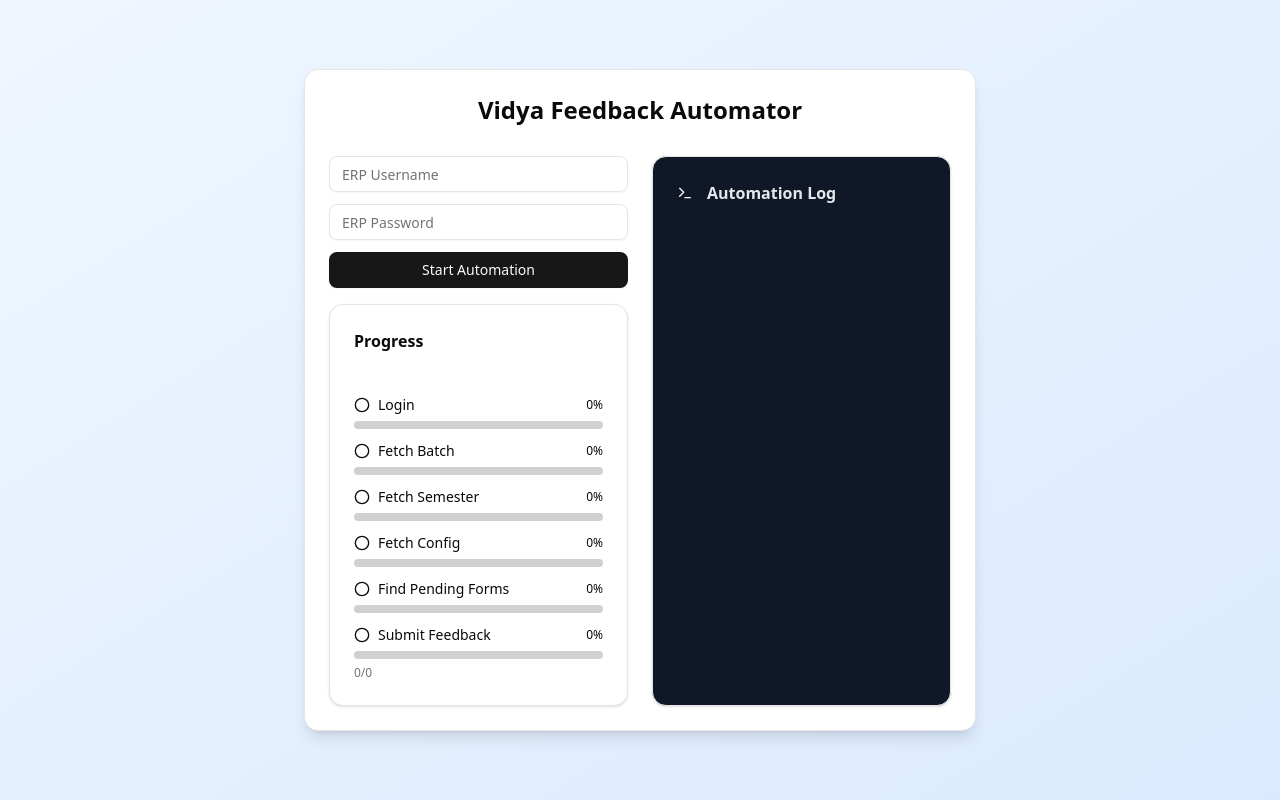
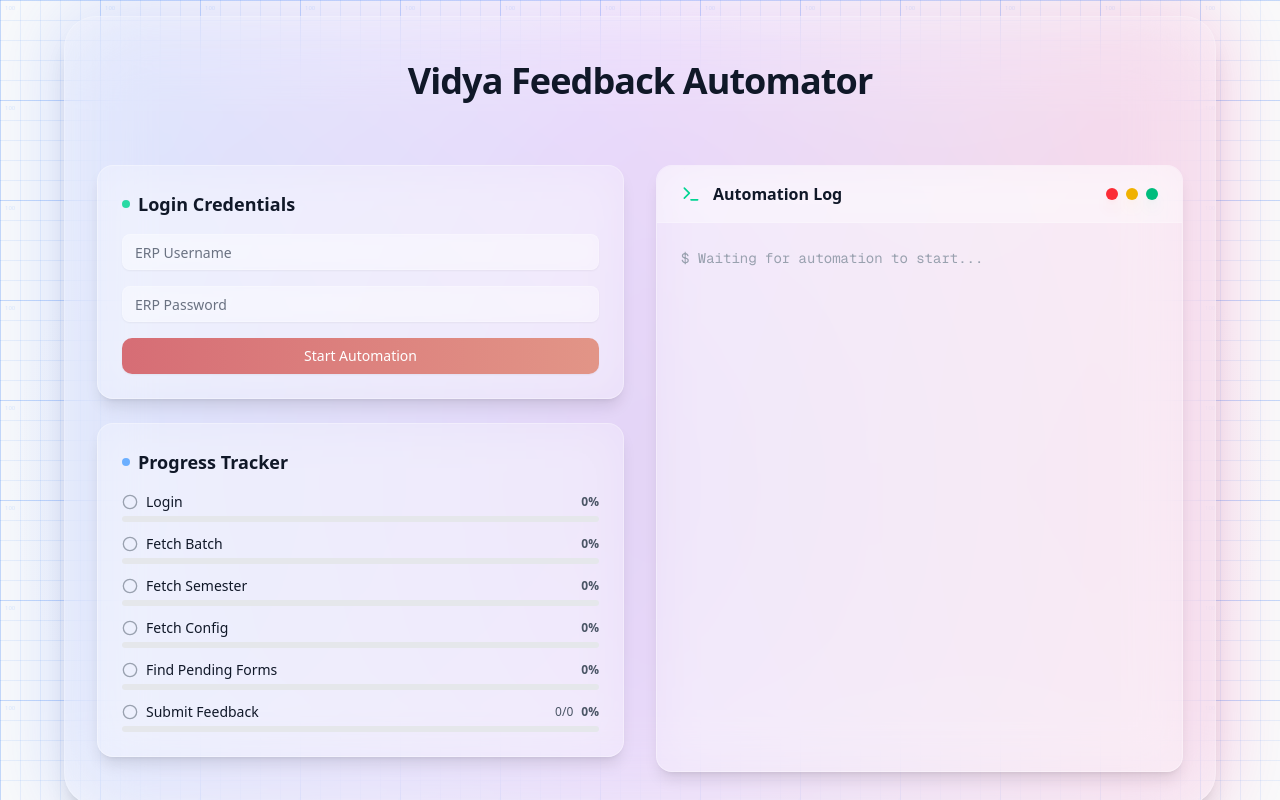
Before and after one commit to NivinLouis/feedback-automator, a Next.js app: page / in a window 1280 px wide. Shown: the top 800 px of the page. Built offline with nearby package versions, Linux system fonts and the light colour scheme.

Commit message:
the makeover

```diff
--- a/src/app/page.js
+++ b/src/app/page.js
@@ -1,13 +1,8 @@
-// File: src/app/page.js
-
 "use client";
-
 import { useEffect, useRef, useState } from "react";
 import { Button } from "@/components/ui/button";
 import { Input } from "@/components/ui/input";
-import { Card, CardContent, CardHeader, CardTitle } from "@/components/ui/card";
 import { ScrollArea } from "@/components/ui/scroll-area";
-import { Alert, AlertDescription, AlertTitle } from "@/components/ui/alert";
 import { Progress } from "@/components/ui/progress";
 import {
   Terminal,
@@ -16,6 +11,7 @@ import {
   CheckCircle2,
   Circle,
   Github,
+  Sparkles,
 } from "lucide-react";
 
 const INITIAL_STEPS = [
@@ -51,6 +47,7 @@ export default function HomePage() {
       endOfLogsRef.current.scrollIntoView({ behavior: "smooth" });
     }
   }, [logs]);
+
   const resetUI = () => {
     setLogs([]);
     setError("");
@@ -146,77 +143,181 @@ export default function HomePage() {
   const StepRow = ({ label, progress, detail }) => {
     const statusIcon =
       progress >= 100 ? (
-        <CheckCircle2 className="h-4 w-4" />
+        <CheckCircle2 className="h-4 w-4 text-emerald-400" />
       ) : progress > 0 ? (
-        <Loader2 className="h-4 w-4 animate-spin" />
+        <Loader2 className="h-4 w-4 animate-spin text-blue-400" />
       ) : (
-        <Circle className="h-4 w-4" />
+        <Circle className="h-4 w-4 text-gray-400" />
       );
 
     return (
-      <div className="space-y-1.5">
-        <div className="flex items-center justify-between">
-          <div className="flex items-center gap-2 text-sm">
+      <div className="space-y-1">
+        <div className="flex items-center justify-between text-sm">
+          <div className="flex items-center gap-2">
             {statusIcon}
-            <span className="font-medium">{label}</span>
+            <span className="font-medium text-gray-900">{label}</span>
           </div>
-          <span className="text-xs tabular-nums">
+          <div className="flex items-center gap-2">
+            {detail && <span className="text-xs text-gray-600">{detail}</span>}
+            <span className="text-xs tabular-nums font-semibold text-gray-600">
               {Math.min(progress, 100)}%
             </span>
           </div>
-        <Progress value={Math.min(progress, 100)} />
-        {detail ? (
-          <div className="text-xs text-muted-foreground">{detail}</div>
-        ) : null}
+        </div>
+        <div className="relative h-1.5 bg-gray-200 rounded-full overflow-hidden">
+          <div
+            className="absolute inset-y-0 left-0 bg-gradient-to-r from-[#d66d75] to-[#e29587] transition-all duration-500"
+            style={{ width: `${Math.min(progress, 100)}%` }}
+          ></div>
+        </div>
       </div>
     );
   };
 
   return (
-    <div className="min-h-screen bg-gradient-to-br from-blue-50 to-blue-100 flex flex-col">
-      <main className="flex items-center justify-center min-h-screen bg-gradient-to-br from-blue-50 to-blue-100 p-4">
-        <Card className="w-full max-w-2xl shadow-lg">
-          <CardHeader>
-            <CardTitle className="text-center text-2xl">
+    <div className="min-h-screen relative overflow-hidden">
+      <div className="absolute inset-0 bg-gray-50">
+        <div
+          className="absolute inset-0"
+          style={{
+            backgroundImage: `
+              linear-gradient(to right, rgba(59, 130, 246, 0.1) 1px, transparent 1px),
+              linear-gradient(to bottom, rgba(59, 130, 246, 0.1) 1px, transparent 1px)
+            `,
+            backgroundSize: "20px 20px",
+          }}
+        />
+        <div
+          className="absolute inset-0"
+          style={{
+            backgroundImage: `
+              linear-gradient(to right, rgba(59, 130, 246, 0.2) 1px, transparent 1px),
+              linear-gradient(to bottom, rgba(59, 130, 246, 0.2) 1px, transparent 1px)
+            `,
+            backgroundSize: "100px 100px",
+          }}
+        />
+        <div className="absolute inset-0 opacity-[0.15]">
+          <svg width="100%" height="100%" xmlns="http://www.w3.org/2000/svg">
+            <pattern
+              id="blueprint-marks"
+              x="0"
+              y="0"
+              width="100"
+              height="100"
+              patternUnits="userSpaceOnUse"
+            >
+              <text x="5" y="10" className="text-[6px] fill-blue-500">
+                100
+              </text>
+              <text x="105" y="10" className="text-[6px] fill-blue-500">
+                200
+              </text>
+              <text x="205" y="10" className="text-[6px] fill-blue-500">
+                300
+              </text>
+
+              <text x="2" y="105" className="text-[6px] fill-blue-500">
+                100
+              </text>
+              <text x="2" y="205" className="text-[6px] fill-blue-500">
+                200
+              </text>
+              <text x="2" y="305" className="text-[6px] fill-blue-500">
+                300
+              </text>
+
+              <circle cx="100" cy="100" r="2" className="fill-blue-500/30" />
+              <circle cx="200" cy="200" r="2" className="fill-blue-500/30" />
+              <circle cx="300" cy="300" r="2" className="fill-blue-500/30" />
+            </pattern>
+            <rect width="100%" height="100%" fill="url(#blueprint-marks)" />
+          </svg>
+        </div>
+        <div className="absolute inset-0 bg-[radial-gradient(ellipse_at_center,rgba(203,213,225,0.33),transparent_70%)]" />
+      </div>
+
+      <main className="relative flex items-center justify-center min-h-screen p-4">
+        <div className="w-full max-w-6xl">
+          {/* Main liquid glass card */}
+          <div className="relative">
+            {/* Glow effect */}
+            <div className="absolute -inset-1 bg-gradient-to-r from-blue-600 via-purple-600 to-pink-600 rounded-[2rem] opacity-20 blur-2xl transition-opacity duration-1000"></div>
+
+            <div className="relative backdrop-blur-2xl bg-white/30 rounded-[2rem] border border-white/20 shadow-xl overflow-hidden">
+              {/* Header */}
+              <div className="p-8">
+                <div className="flex flex-col items-center justify-center gap-3 text-center">
+                  <div className="relative">
+                    <div className="absolute inset-0 bg-gradient-to-r from-blue-500 to-purple-500 rounded-xl blur-lg opacity-50"></div>
+                  </div>
+                  <h1 className="text-4xl font-bold text-gray-900 tracking-tight">
                     Vidya Feedback Automator
-            </CardTitle>
-          </CardHeader>
-          <CardContent className="grid gap-6 md:grid-cols-2">
+                  </h1>
+                </div>
+              </div>
+
+              <div className="p-8">
+                <div className="grid gap-8 lg:grid-cols-2">
                   {/* Left: Form + Steps */}
+                  <div className="space-y-6">
+                    {/* Login Form */}
+                    <div className="relative">
+                      <div className="absolute -inset-0.5 bg-gradient-to-r from-blue-500 to-purple-500 rounded-2xl opacity-0 blur transition-opacity duration-500"></div>
+                      <div className="relative backdrop-blur-xl bg-white/20 rounded-2xl border border-white/30 shadow-lg p-6">
+                        <h2 className="text-lg font-semibold text-gray-900 mb-4 flex items-center gap-2">
+                          <div className="h-2 w-2 bg-emerald-400 rounded-full animate-pulse shadow-lg shadow-emerald-400/30"></div>
+                          Login Credentials
+                        </h2>
                         <div className="space-y-4">
-              <form onSubmit={handleSubmit} className="space-y-3">
+                          <div className="relative">
                             <Input
                               type="text"
                               value={username}
                               onChange={(e) => setUsername(e.target.value)}
                               placeholder="ERP Username"
-                  required
+                              className="backdrop-blur-sm bg-white/30 border-white/20 text-gray-900 placeholder:text-gray-500 focus:bg-white/40 focus:border-white/30 transition-all"
                             />
+                          </div>
+                          <div className="relative">
                             <Input
                               type="password"
                               value={password}
                               onChange={(e) => setPassword(e.target.value)}
                               placeholder="ERP Password"
-                  required
+                              className="backdrop-blur-sm bg-white/30 border-white/20 text-gray-900 placeholder:text-gray-500 focus:bg-white/40 focus:border-white/30 transition-all"
                             />
-                <Button type="submit" className="w-full" disabled={isLoading}>
+                          </div>
+                          <Button
+                            onClick={handleSubmit}
+                            className="relative w-full bg-gradient-to-r from-[#d66d75] to-[#e29587] hover:from-[#d66d75]/90 hover:to-[#e29587]/90 text-white overflow-hidden rounded-lg"
+                            disabled={isLoading}
+                          >
+                            {/* Shimmer overlay */}
+                            <div className="absolute inset-0 bg-gradient-to-r from-white/0 via-white/20 to-white/0 translate-x-[-100%] group-hover:translate-x-[100%] transition-transform duration-1000"></div>
+
                             {isLoading ? (
                               <>
                                 <Loader2 className="mr-2 h-4 w-4 animate-spin" />
                                 Automating...
                               </>
                             ) : (
-                    "Start Automation"
+                              <>Start Automation</>
                             )}
                           </Button>
-              </form>
+                        </div>
+                      </div>
+                    </div>
 
-              {/* Steps */}
-              <Card>
-                <CardHeader className="pb-3">
-                  <CardTitle className="text-base">Progress</CardTitle>
-                </CardHeader>
-                <CardContent className="space-y-3">
+                    {/* Progress Steps */}
+                    <div className="relative">
+                      <div className="absolute -inset-0.5 bg-gradient-to-r from-cyan-500 to-blue-500 rounded-2xl opacity-0 blur transition-opacity duration-500"></div>
+                      <div className="relative backdrop-blur-xl bg-white/20 rounded-2xl border border-white/30 shadow-lg p-6">
+                        <h2 className="text-lg font-semibold text-gray-900 mb-4 flex items-center gap-2">
+                          <div className="h-2 w-2 bg-blue-400 rounded-full animate-pulse shadow-lg shadow-blue-400/30"></div>
+                          Progress Tracker
+                        </h2>
+                        <div className="space-y-3">
                           {steps.map((s) => (
                             <StepRow
                               key={s.key}
@@ -225,55 +326,92 @@ export default function HomePage() {
                               detail={s.detail}
                             />
                           ))}
-                </CardContent>
-              </Card>
+                        </div>
+                      </div>
+                    </div>
 
+                    {/* Error Alert */}
                     {error && (
-                <Alert variant="destructive">
-                  <AlertCircle className="h-4 w-4" />
-                  <AlertTitle>Error</AlertTitle>
-                  <AlertDescription>{error}</AlertDescription>
-                </Alert>
+                      <div className="relative animate-in fade-in slide-in-from-top-2 duration-300">
+                        <div className="absolute -inset-0.5 bg-gradient-to-r from-red-500 to-pink-500 rounded-2xl opacity-20 blur"></div>
+                        <div className="relative backdrop-blur-xl bg-red-500/10 border border-red-500/30 rounded-2xl p-4 shadow-lg">
+                          <div className="flex gap-3">
+                            <AlertCircle className="h-5 w-5 text-red-600 flex-shrink-0 mt-0.5" />
+                            <div>
+                              <h3 className="font-semibold text-red-700 mb-1">
+                                Error Occurred
+                              </h3>
+                              <p className="text-sm text-red-600">{error}</p>
+                            </div>
+                          </div>
+                        </div>
+                      </div>
                     )}
                   </div>
 
-            {/* Right: Logs */}
-            <div>
-              <Card className="bg-gray-900 text-gray-100 h-full">
-                <CardHeader className="flex flex-row items-center space-x-2 pb-2">
-                  <Terminal className="h-4 w-4" />
-                  <CardTitle className="text-gray-200 text-base">
+                  {/* Right: Logs Terminal */}
+                  <div className="relative">
+                    <div className="absolute -inset-0.5 bg-gradient-to-r from-emerald-500 to-cyan-500 rounded-2xl opacity-0 blur transition-opacity duration-500"></div>
+                    <div className="relative backdrop-blur-xl bg-white/20 rounded-2xl border border-white/30 shadow-lg overflow-hidden">
+                      <div className="backdrop-blur-xl bg-white/30 border-b border-white/20 px-6 py-4 flex items-center gap-3">
+                        <Terminal className="h-5 w-5 text-emerald-400" />
+                        <h2 className="text-gray-900 font-semibold">
                           Automation Log
-                  </CardTitle>
-                </CardHeader>
-                <CardContent>
-                  <ScrollArea className="h-80 text-sm font-mono" ref={logRef}>
-                    <pre className="whitespace-pre-wrap break-words leading-6">
-                      {logs.join("\n")}
+                        </h2>
+                        <div className="ml-auto flex gap-2">
+                          <div className="h-3 w-3 rounded-full bg-red-500 shadow-lg shadow-red-500/20"></div>
+                          <div className="h-3 w-3 rounded-full bg-yellow-500 shadow-lg shadow-yellow-500/20"></div>
+                          <div className="h-3 w-3 rounded-full bg-emerald-500 shadow-lg shadow-emerald-500/20"></div>
+                        </div>
+                      </div>
+                      <div className="p-6 bg-transparent">
+                        <ScrollArea className="h-[500px]" ref={logRef}>
+                          <pre className="text-sm font-mono text-gray-800 whitespace-pre-wrap break-words leading-relaxed">
+                            {logs.length > 0 ? (
+                              logs.join("\n")
+                            ) : (
+                              <span className="text-gray-400">
+                                $ Waiting for automation to start...
+                              </span>
+                            )}
                           </pre>
                           <div ref={endOfLogsRef} />
                         </ScrollArea>
-                </CardContent>
-              </Card>
                       </div>
-          </CardContent>
-        </Card>
-      </main>
-      <footer className="py-3 flex justify-center">
+                    </div>
+                  </div>
+                </div>
+              </div>
+            </div>
+          </div>
+
+          {/* Footer */}
+          <div className="mt-8 flex justify-center">
+            <div className="relative">
+              <div className="absolute -inset-1 bg-gradient-to-r from-gray-600 to-gray-800 rounded-xl opacity-0 blur transition-opacity duration-300"></div>
               <Button
-          variant="outline"
                 onClick={() =>
                   window.open(
                     "https://github.com/NivinLouis/feedback-automator",
                     "_blank"
                   )
                 }
-          className="flex items-center gap-2"
+                className="relative backdrop-blur-md bg-white/30 border border-white/20 text-gray-900 shadow-md hover:bg-white/40 transition-all transform hover:scale-105"
               >
-          <Github className="h-4 w-4" />
+                <Github className="h-4 w-4 mr-2" />
                 View on GitHub
               </Button>
-      </footer>
+            </div>
+          </div>
+          <div className="mt-6 flex justify-center">
+            <img
+              src="ondotfooter.png"
+              alt="App Logo"
+              className="h-12 w-auto opacity-80 hover:opacity-100 transition-opacity"
+            />
+          </div>
+        </div>
+      </main>
     </div>
   );
 }
```
Also changed, not shown: public/ondotfooter.png (added). Lines whose indentation alone changed are shown as unchanged.
